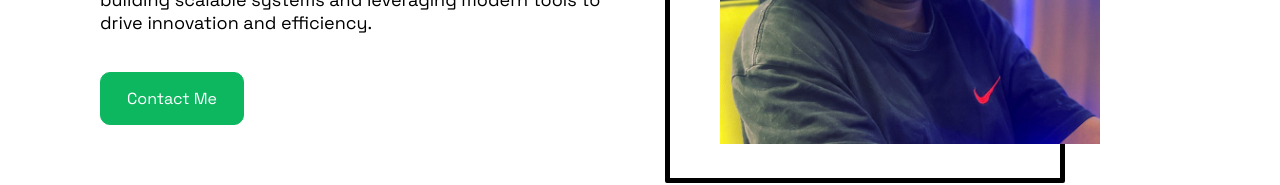
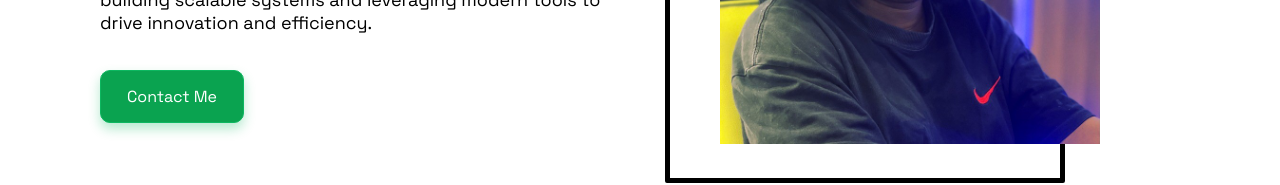
Before and after one commit to mercy299/portfolio, a Vue app: page / in a window 1280 px wide. In both pictures the pointer is over the link "Contact Me". Shown: the part 509-694 px from the top of the page. Built offline with nearby package versions, Linux system fonts and the light colour scheme; the HTML template or start-up script is replaced by a standard one.

Commit message:
Updated code

```diff
--- a/src/components/HeroSection.vue
+++ b/src/components/HeroSection.vue
@@ -99,6 +99,11 @@
   background-color: #0db760;
   color: white;
   text-decoration: none;
+}
+.contact-btn:hover {
+  background-color: #0aa350;
+  transform: translateY(-2px);
+  box-shadow: 0 6px 12px rgba(13, 183, 96, 0.3);
 }
 
 a {
--- a/src/components/Services.vue
+++ b/src/components/Services.vue
@@ -70,6 +70,12 @@
   color: white;
   text-decoration: none;
 }
+
+.contact-btn:hover {
+  background-color: #0aa350;
+  transform: translateY(-2px);
+  box-shadow: 0 6px 12px rgba(13, 183, 96, 0.3);
+}
 /* button {
   border: 1px solid #0db760;
   text-align: center;
```
